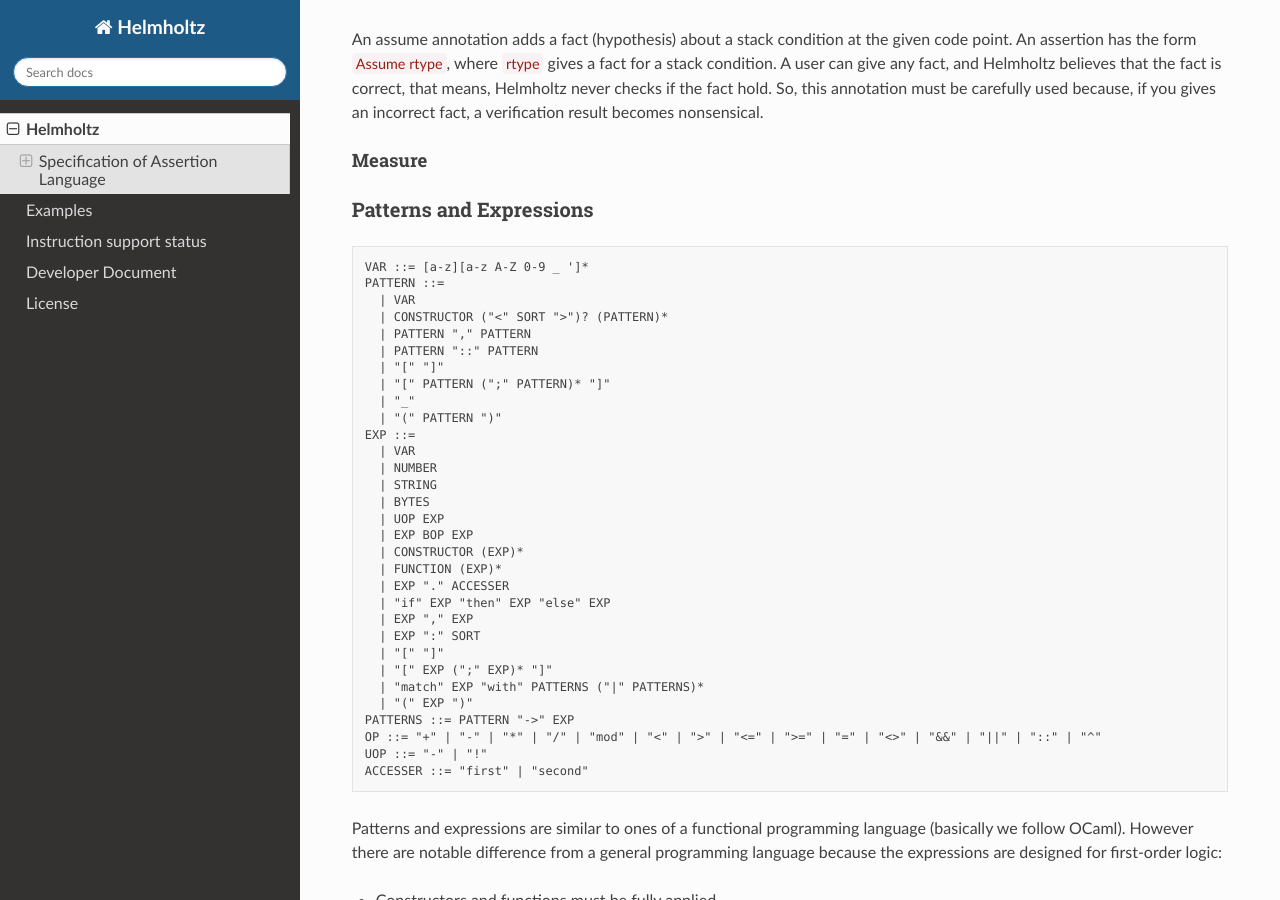
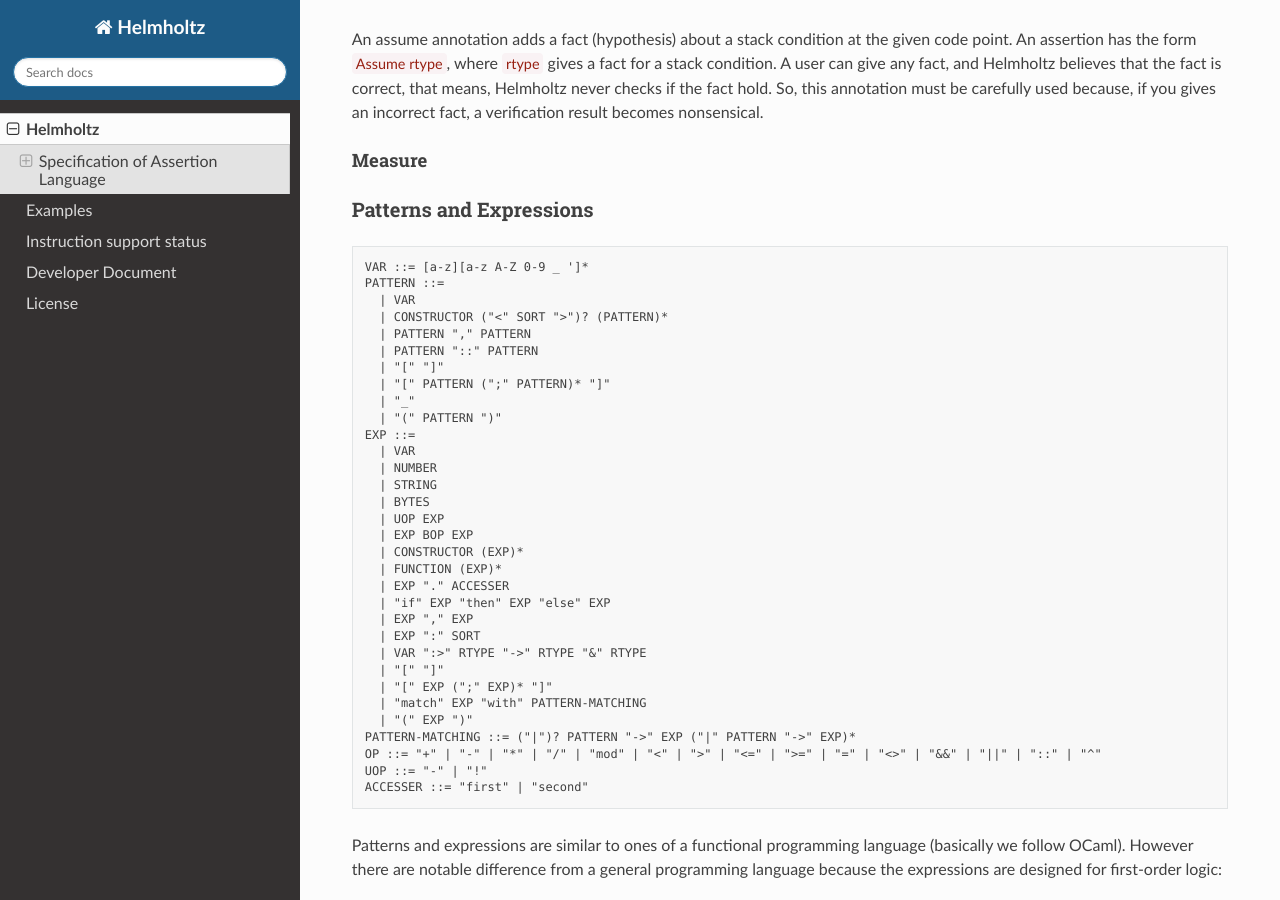
Before and after one commit to SoftwareFoundationGroupAtKyotoU/helmholtz-doc, a Sphinx documentation site: the page built from source/helmholtz.md, in a window 1280 px wide and 900 px high, scrolled down 2899 px. Built offline with Sphinx 7.4.7 and the Read the Docs theme 2.0.0, drawn with Linux system fonts in a browser that asks for light colours; some web fonts are replaced.

Commit message:
add function annotation for syntax

```diff
--- a/source/helmholtz.md
+++ b/source/helmholtz.md
@@ -162,11 +162,12 @@ fact, a verification result becomes nonsensical.
       | "if" EXP "then" EXP "else" EXP
       | EXP "," EXP
       | EXP ":" SORT
+      | VAR ":>" RTYPE "->" RTYPE "&" RTYPE
       | "[" "]"
       | "[" EXP (";" EXP)* "]"
-      | "match" EXP "with" PATTERNS ("|" PATTERNS)*
+      | "match" EXP "with" PATTERN-MATCHING
       | "(" EXP ")"
-    PATTERNS ::= PATTERN "->" EXP
+    PATTERN-MATCHING ::= ("|")? PATTERN "->" EXP ("|" PATTERN "->" EXP)*
     OP ::= "+" | "-" | "*" | "/" | "mod" | "<" | ">" | "<=" | ">=" | "=" | "<>" | "&&" | "||" | "::" | "^"
     UOP ::= "-" | "!"
     ACCESSER ::= "first" | "second"
```
